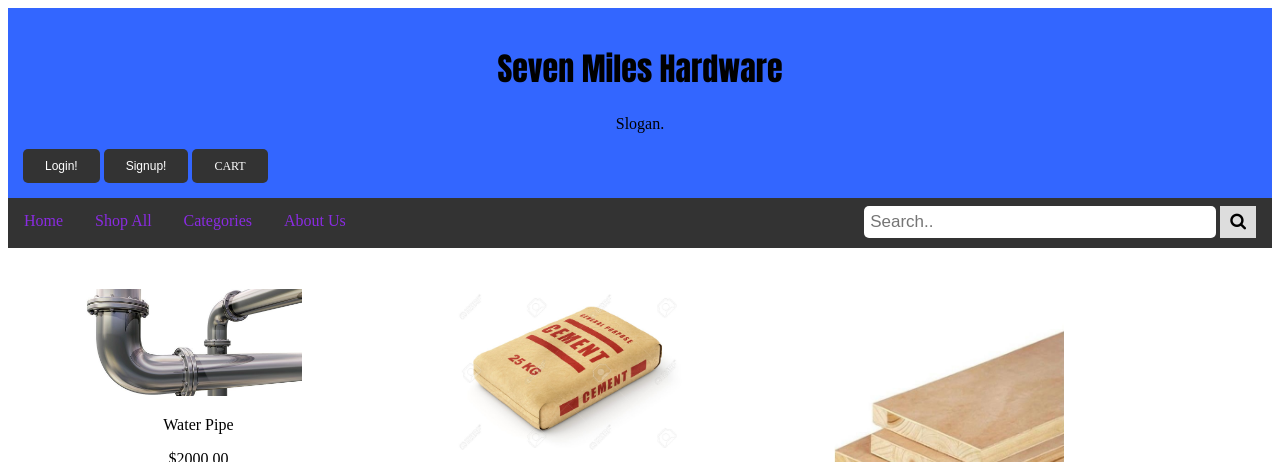
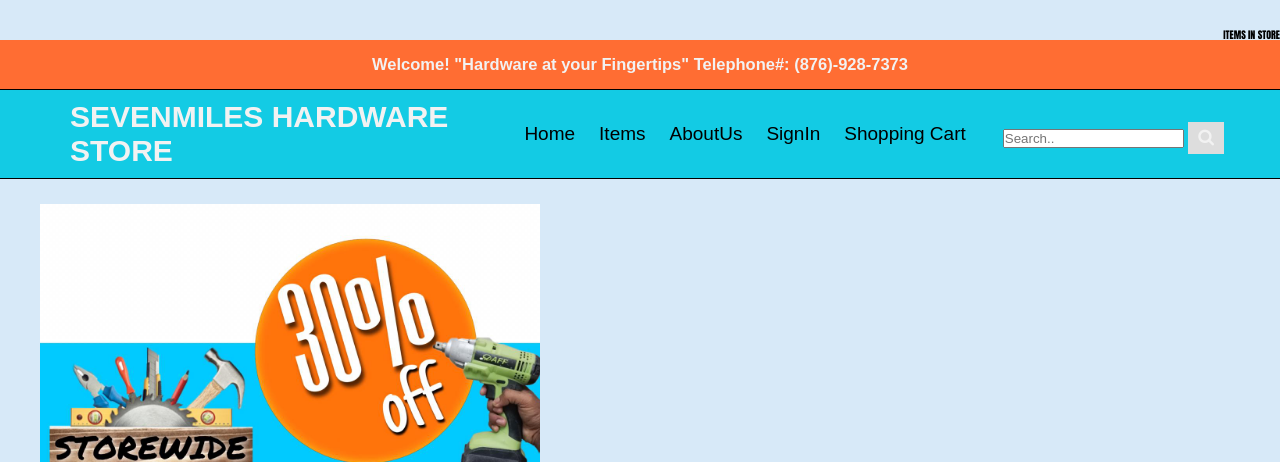
Before and after one commit to D3nizG/COMP2140-GROUP-PROJECT, a PHP site: page /SMH.html in a window 1280 px wide. Shown: the top 462 px of the page. Run offline with PHP 8.4, Linux system fonts and the light colour scheme; grey boxes are pictures that could not be loaded.

Commit message:
Edited by ashley

```diff
--- a/SMH.html
+++ b/SMH.html
@@ -2,79 +2,69 @@
 <html>
     <head>
         <title>Seven Miles Hardware Store</title>
-         <link rel="stylesheet" href="styles.css">
+        <meta charset= "utf-8"/>
+        <meta name="viewport" content="width=device-width, initial-scale=1.0">
+         <link rel="stylesheet" href="smhstyles.css">
          <!--Online Stylesheet for icons-->
          <link rel="stylesheet" href="https://cdnjs.cloudflare.com/ajax/libs/font-awesome/4.7.0/css/font-awesome.min.css">
          <script src="scripts.js" type="text/javascript"></script>
     </head>
+    <style>
+      body{
+        background-color: rgb(215, 233, 248);
+      }
+      h1{
+        font-size:10px;
+        line-height: 1;
+        text-align: right;
+        color:black;
+        margin-top:30px;
+      }
+    </style>
 
     <body>
+      <h1>ITEMS IN STORE</h1>
         <div class="header">
-            <h1>Seven Miles Hardware</h1>
-            <p>Slogan.</p>
-            <button type="button" id= "loginbtn">Login!</button>
-            <button type="button" id ="signupbtn">Signup!</button>
-            <a href="cart.html" id= "cart">CART</a>
+            <h2>Welcome! "Hardware at your Fingertips" Telephone#: (876)-928-7373</h2>
           </div>
-
-        <!--Navigation bar-->
-          <div class="navbar">
-            <a href="SMH.html">Home</a>
-            <a href="#">Shop All</a>
-            <a href="#">Categories</a>
-            <a href="#" id="about">About Us</a>
-
-            <div class = searchbar>
-              <input type="text" placeholder="Search..">
-              <button type="submit" id="searchbtn"><i class="fa fa-search"></i></button>
-            </div>
-          </div>
-          <br>
-          <br>
-
+          <!--Navigation Bar-->
+          <nav>
+            <ul>
+              <li class="name">SEVENMILES HARDWARE STORE</li>
+              <div class="buttons">
+                <li><a href="SMH.html">Home</a></li>
+                <li><a href="Items.html">Items</a></li>
+                <li><a href="AboutUs.html">AboutUs</a></li>
+                <li><a href="login.html">SignIn</a></li>
+                <li><a href="cart.html" >Shopping Cart</a></li>
+              </div>
+              <div class = searchbar>
+                <input type="text" placeholder="Search..">
+                <button type="submit" id="searchbtn"><i class="fa fa-search"></i></button>
+              </div>
+            </ul>
+          </nav>
+        <!--Image usage-->
          <main>
            <div class =" imagediv">
-          <!--The body of the webpage, I think we should discuss how we want it to look first-->
+          <!--The body of the webpage-->
             <div class="images">
-              <img src="waterpipes.jpg" alt="Water pipes">
-              <p>Water Pipe</p>
-              <p>$2000.00</p>
-              <button class ="add-cart" type= button id ="add-cart" >Add to Cart</a>
-
+              <img src="homepagepic.png" alt="sale picture">
             </div>
-
-            <div class="images">
-              <img src="cement.jpg" alt="A bag of cement">
-              <p>Cement</p>
-              <p>$1000.00</p>
-              <button class ="add-cart" type= button id ="add-cart" >Add to Cart</a>
-            </div>
-            <br>
-
-            <div class="images">
-              <img src="board.jpg" alt="Boards for buliding">
-              <p>Boards</p>
-              <p>$5000.00</p>
-              <button class ="add-cart" type= button id ="add-cart" >Add to Cart</a>
-            </div>
-            <br>
-
-            <div class="images">
-              <img src="roof-shingles.jpg" alt="Shingles">
-              <p>Roof</p>
-              <p>$15,000.00</p>
-              <button class ="add-cart" type= button id ="add-cart" >Add to Cart</a>
-              <input type ="hidden" value= 80 />
-            </div>
-
-            <br>
-
-            <div class="images">
-              <img src="facuet.jpg" alt="Facuet">
-              <p>Kitchen Facuet</p>
-              <p>$3500.00</p>
-              <button class ="add-cart" type= button id ="add-cart" >Add to Cart</a>
-              <input type ="hidden" value= 80 />
+            <div class="container">
+              <div class="toolsgallery">
+                <img src="cement.jpg">
+                  <div class ="info">Cement</div>
+              </div>
+                <div class="toolsgallery">
+                  <img src="board.jpg">
+                    <div class ="info">Boards</div>
+                  <div class="toolsgallery">
+                    <img src="roof-shingles.jpg">
+                      <div class ="info">Roofs</div>
+                    <div class="toolsgallery">
+                      <img src="faucet.jpg">
+                        <div class ="info">Faucets</div>
             </div>
           </div>
 
--- /dev/null
+++ b/smhstyles.css
@@ -0,0 +1,293 @@
+*{
+  margin:0;
+  padding:0;
+  color: #f2f2f2;
+  box-sizing:border-box;
+  font-family:Arial, Helvetica, sans-serif;
+}
+.header {
+    padding:15px;
+    background-color:#ff6d33;
+    font-family:'Gill Sans', 'Gill Sans MT', Calibri, 'Trebuchet MS', sans-serif ;
+    font-size: 11px;
+    text-align: center;
+    color: #f2f2f2;
+  }
+nav{
+  background-color: #13cbe4;
+  padding:10px 40px 10px 70px;
+  border:1px solid #000;
+  border-left:none;
+  border-right:none;
+  color: #f2f2f2;
+}
+nav ul{
+  display:flex;
+  list-style:none;
+  flex-wrap:wrap;
+  align-items:center;
+  justify-content: center;
+  color:#000;
+}
+nav ul li.name{
+  flex:1;
+  font-size:30px;
+  font-weight:700;
+  color: #f2f2f2;
+  text-align:left;
+}
+nav ul div.buttons{
+  display:inline-flex;
+  padding: 0 25px;
+  color:#000;
+}
+nav ul div.buttons a{
+  text-decoration:none;
+  font-size:19px;
+  padding:0 12px;
+  color:#000;
+}
+.nav input[type=text] {
+  padding: 16px;
+  margin-top: 8px;
+  font-size: 17px;
+  border: none;
+  border-radius: 5px;
+  width: 20em;
+}
+nav #searchbtn{
+  padding-left: 60px;
+  padding: 6px 10px;
+  margin-top: 8px;
+  margin-right: 16px;
+  background: #ddd;
+  font-size: 17px;
+  border: none;
+  cursor: pointer;
+}
+h1 {
+    text-align: center;
+    font-weight: bold;
+    font-family: Impact, "Haettenschweiler", 'Arial Narrow Bold', sans-serif;
+}
+body {
+  height: 500px;
+}
+#loginbtn {
+  background-color: #333; /* Grey */
+  border: none;
+  color: white;
+  padding: 10px 22px;
+  text-align: center;
+  text-decoration: none;
+  font-size: 12px;
+  border-radius: 5px;
+}
+
+#signupbtn {
+  background-color: #333 ; /* Grey */
+  border: none;
+  color: white;
+  padding: 10px 22px;
+  text-align: center;
+  text-decoration: none;
+  font-size: 12px;
+  border-radius: 5px;
+}
+
+#cart{
+  background-color: #333; /* Grey */
+  border: none;
+  color: white;
+  text-align: center;
+  text-decoration: none;
+  font-size: 12px;
+  border-radius: 5px;
+  padding: 10px 22px;
+}
+
+.add-cart{
+
+
+    text-align: center;
+    border-radius: 5px;
+    background-color: #333; /* Grey */
+    color: white;
+
+}
+
+.images:hover .add-cart{
+    bottom: 10px;
+    padding:10px;
+    text-decoration: none;
+}
+
+
+#loginbtn a:hover {
+  color: green;
+}
+
+#signupbtn a:hover {
+  color: red;
+}
+
+/* Style the  navigation bar */
+.navbar {
+    background-color: #333;
+    overflow: hidden;
+    width: 100%;
+    height: 50px;
+}
+
+/* Style the nav links */
+.navbar a {
+  float: left;
+  display: block;
+  color: blueviolet;
+  padding: 14px 16px;
+  text-decoration: none;
+}
+
+/* Change color on hover */
+.navbar a:hover {
+  color: red;
+  background-color: white;
+}
+
+.navbar input[type=text] {
+    padding: 6px;
+    margin-top: 8px;
+    font-size: 17px;
+    border: none;
+    border-radius: 5px;
+    width: 20em;
+}
+
+/* Moving the searh to the right */
+.navbar .searchbar {
+  float: right;
+
+}
+
+.navbar #searchbtn{
+    padding-left: 60px;
+    padding: 6px 10px;
+    margin-top: 8px;
+    margin-right: 16px;
+    background: #ddd;
+    font-size: 17px;
+    border: none;
+    cursor: pointer;
+}
+
+#images {
+    float: left;
+    width: 20%;
+    padding: 5px;
+    display: block;
+    margin-left: auto;
+    margin-right: auto;
+    padding-left: 7em;
+    padding-top: 7em;
+}
+
+.body::after {
+    content: "";
+    clear: both;
+    display: table;
+}
+
+.body{
+    box-sizing: border-box;
+}
+
+.browsebuttons{
+  display: flex;
+  justify-content: center;
+}
+
+.previous-round{
+    border-radius: 50%;
+    background-color: #333;
+    text-decoration: none;
+    display: inline-block;
+    padding: 8px 16px;
+    color: white;
+    margin-top: 10px;
+    margin-bottom: 15px;
+}
+
+a:hover {
+  background-color:rgb(58, 10, 230);
+  color: black;
+}
+
+.next-round{
+    border-radius: 50%;
+    background-color: #333;
+    text-decoration: none;
+    display: inline-block;
+    padding: 8px 16px;
+    color: white;
+    margin-top: 10px;
+    margin-bottom: 15px;
+}
+
+a:hover {
+  background-color:rgb(58, 17, 240);
+  color: black;
+}
+
+.imagediv::after{
+  content: "";
+  clear: both;
+  display: table;
+  box-sizing: border-box;
+}
+.container{
+  max-width:1000px;
+  margin:auto;
+  overflow: auto;
+}
+.toolsgallery{
+  margin:5px;
+  float:centre;
+  width:120px;
+}
+.toolsgallery img{
+  width: 100%;
+  height:auto;
+}
+.info{
+  padding:10px;
+  text-align: center;
+}
+
+img {
+  width: 500px;
+}/*
+.extraimages{
+  float:right;
+  display:flex;
+}*/
+
+.images{
+  float:left;
+  width:100%;
+  padding:25px;
+  display: table;
+  margin-left: auto;
+  margin-right: auto;
+  padding-left: 40px;
+  padding-right: 40px;
+}
+
+
+.footer{
+    padding:2px;
+    background-color:#3366ff;
+    text-align:center;
+
+
+
+}
```
Also changed, not shown: login.css (+204 -0 lines), login.html (+20 -0 lines), scripts.js (added, +51 -0 lines), homepagepic.png (added), logopic.png (added).
